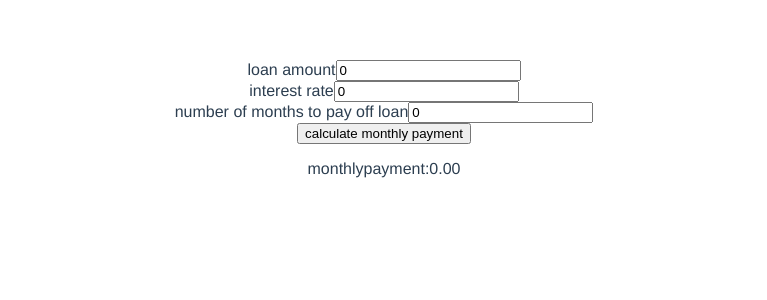
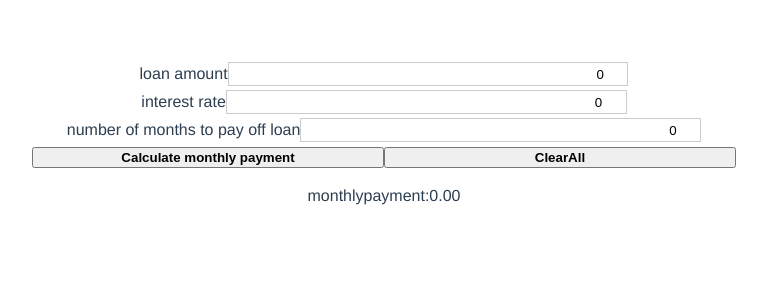
Before and after one commit to PrithviMrinal/mycalc-app, a Vue app: page / in a window 1280 px wide. Shown: the top 300 px of the page, without its empty margins (256-1023 px from the left). Built offline with nearby package versions, Linux system fonts and the light colour scheme.

Commit message:
Compound Calc sixth working

```diff
--- a/src/components/CompoundCalcBB.vue
+++ b/src/components/CompoundCalcBB.vue
@@ -1,19 +1,20 @@
 <template>
-    <body>
-        <form @submit.prevent="calculate">
+    <body style="text-align:center">
+        <form @submit.prevent="calculate" class="main">
             <div>
             <label>loan amount</label>
-            <input v-model.number="loanAmount" />
+            <input v-model.number="loanAmount" alignment="center" v-text="center" text-align="center"/>
             </div>
             <div>
             <label>interest rate</label>
-            <input v-model.number="interestRate" />
+            <input v-model.number="interestRate" alignment="center" v-text="center" text-align="center"/>
             </div>
             <div>
             <label>number of months to pay off loan</label>
-            <input v-model.number="numMonths" />
+            <input v-model.number="numMonths" alignment="center" v-text="center" text-align="center"/>
             </div>
-            <button type="submit">calculate monthly payment</button>
+            <button type="submit">Calculate monthly payment</button>
+            <button type="submit">ClearAll</button>
             </form>
             <p>monthlypayment:{{monthlyPayment.toFixed(2)}}</p>
     </body>
@@ -49,6 +50,21 @@ export default {
       const { loanAmount, interestRate, numMonths } = this;
       this.monthlyPayment = (loanAmount * (1 + interestRate / 100)) / numMonths;
     },
+    ClearAll(){
+        this.loanAmount=0
+        this.interestRate=0
+        this.numMonths=0
+        this.monthlyPayment=0
+    },
   },
 };
 </script>
+
+<style>
+#outer{width:30%;max-width:600px;background:#fff;margin:0 auto}
+#cover{border:2px solid #111;padding:15px 0}
+.main{table-layout:fixed;width:94%;border:0;border-collapse:collapse;margin:0 auto}
+.main td{padding:0 8px;vertical-align:middle;border:0}
+.main input{width:30%;border:1px solid #ccc;margin:2px 0;padding:0 2%;height:22px;text-align:right}.ac{text-align:center}.b{font-weight:bold}
+.main select{width:30%;border:1px solid #ccc;margin:2px 0;background:#fff;height:22px}.w50{width:30%}.main button{width:30%;font-weight:bold;margin:3px 0}
+</style>
```
